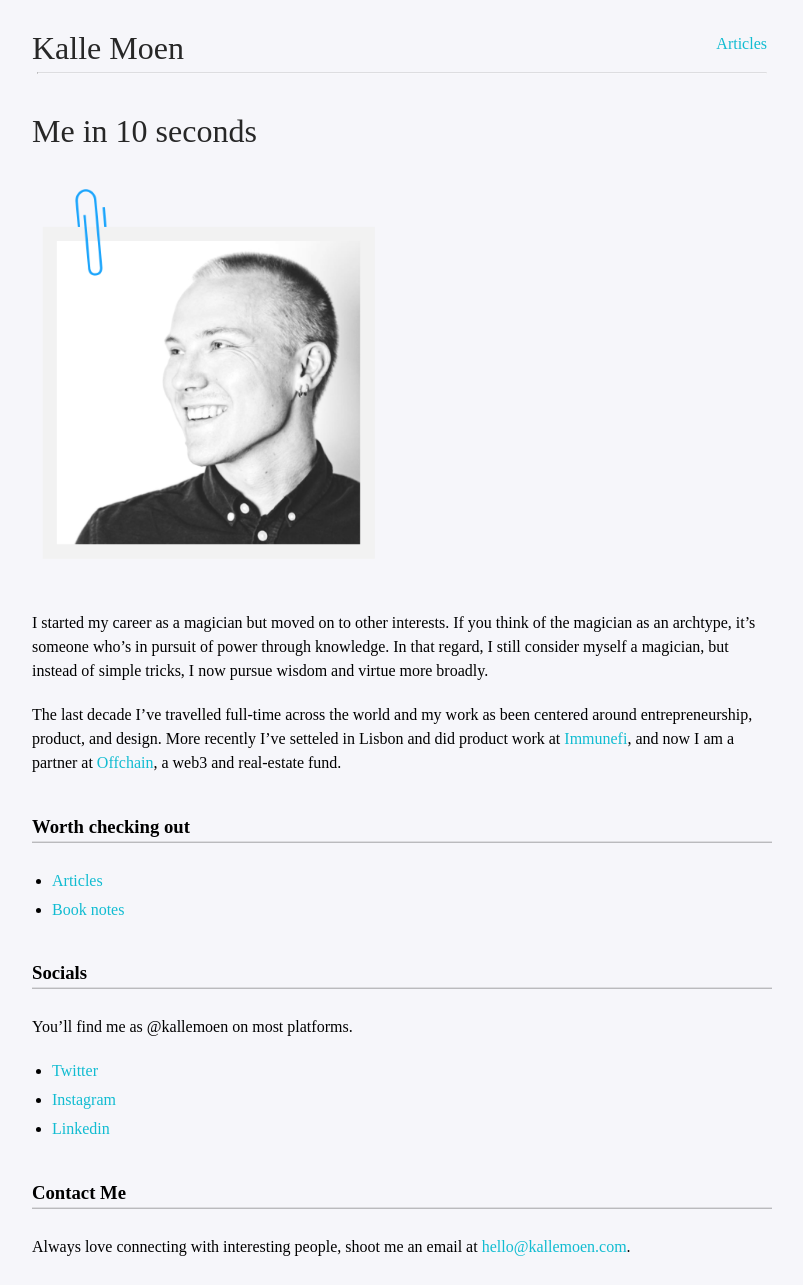
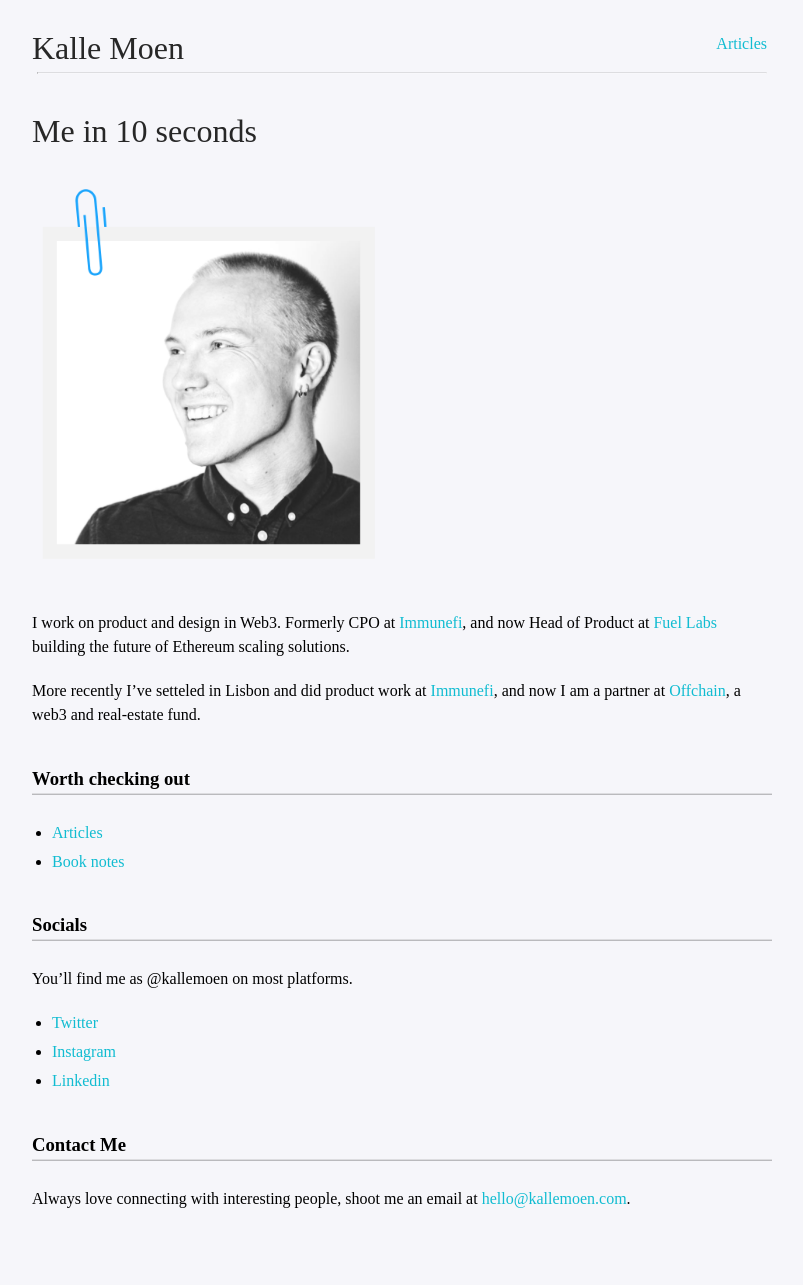
Before and after one commit to kallemoen/kallemoen.com, a Jekyll site: the page built from index.md, in a window 1280 px wide. Shown: the whole page, without its empty margins (238-1041 px from the left). Built offline with Jekyll 4.4.1, drawn with Linux system fonts in a browser that asks for light colours; some web fonts are replaced; after the commit the page ends 1237 px from its top, so only the background shows below that.

Commit message:
Changed some text

```diff
--- a/index.md
+++ b/index.md
@@ -1,13 +1,14 @@
 ---
 layout: default
 title: Me in 10 seconds
+published: true
 ---
 
 <img class="profile-picture" src="{{site.baseurl}}/{{site.profile-picture}}">
 
-I started my career as a magician but moved on to other interests. If you think of the magician as an archtype, it's someone who's in pursuit of power through knowledge. In that regard, I still consider myself a magician, but instead of simple tricks, I now pursue wisdom and virtue more broadly.
+I work on product and design in Web3. Formerly CPO at <a href="https://www.immunefi.com/">Immunefi</a>, and now Head of Product at <a href="https://www.fuel.network/">Fuel Labs</a> building the future of Ethereum scaling solutions.
 
-The last decade I've travelled full-time across the world and my work as been centered around entrepreneurship, product, and design. More recently I've setteled in Lisbon and did product work at <a href="https://www.immunefi.com/">Immunefi</a>, and now I am a partner at <a href="https://www.offchain.city/">Offchain</a>, a web3 and real-estate fund.
+More recently I've setteled in Lisbon and did product work at <a href="https://www.immunefi.com/">Immunefi</a>, and now I am a partner at <a href="https://www.offchain.city/">Offchain</a>, a web3 and real-estate fund.
 
 ### Worth checking out
 - <a href="/articles">Articles</a>
```
